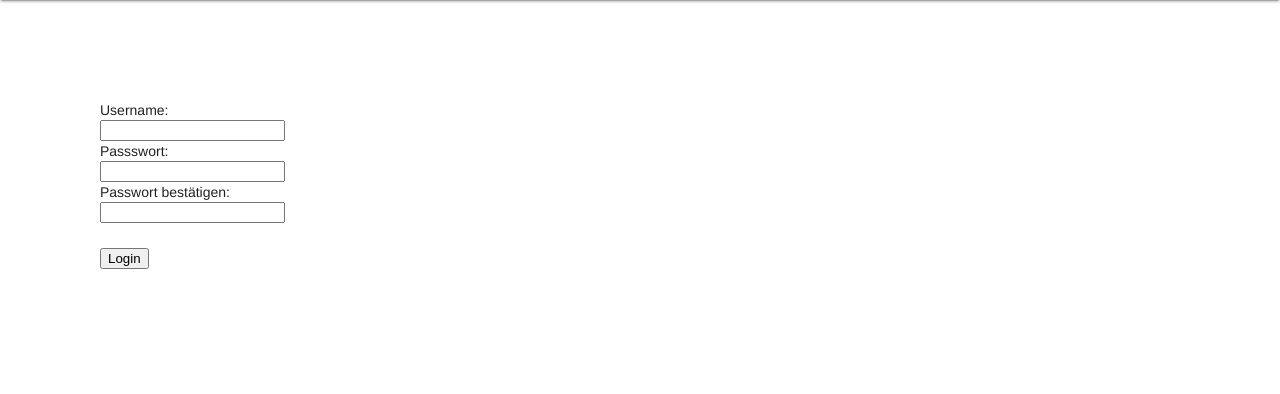
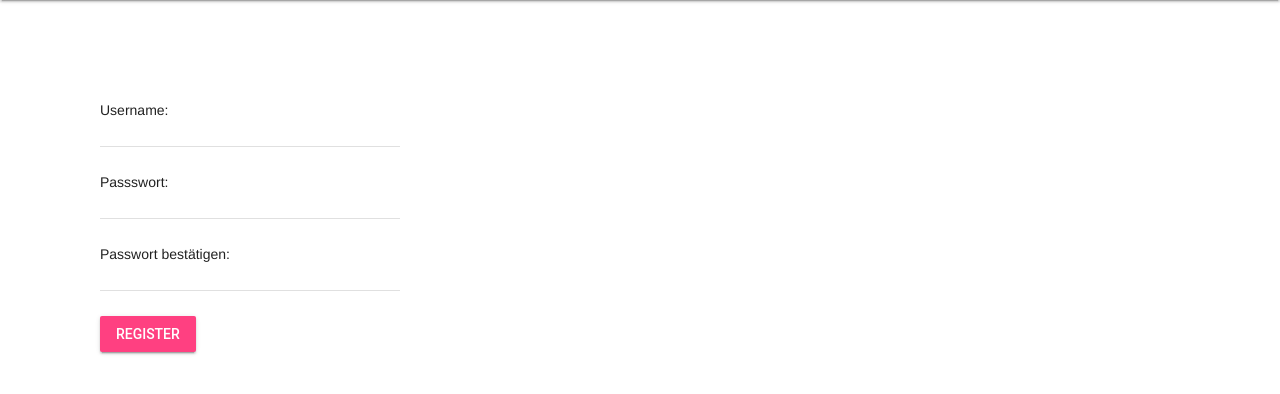
Before and after one commit to Muckilein/Django-Portfolio-Chatapp, a Django app: page /register/ in a window 1280 px wide. Shown: the part 64-458 px from the top of the page. Run offline with Django 5.2, Linux system fonts and the light colour scheme.

Commit message:
seconf commit

```diff
--- a/django_portfolio_app/chat/templates/auth/register.html
+++ b/django_portfolio_app/chat/templates/auth/register.html
@@ -7,12 +7,16 @@
     {% csrf_token %}
     <input name="redirect" type="hidden" value="{{redirect}}">
     Username:
-    <div><input name="username" type="text"></div>
+    <div><input class="mdl-textfield__input width300 maBot25" name="username" type="text"></div>
     Passswort:
-    <div><input name="password" type="password"></div>
+    <div><input class="mdl-textfield__input width300 maBot25" name="password" type="password"></div>
     Passwort bestätigen:
-    <div><input name="password2" type="password"></div>
-    <div><button style="margin-top:25px">Login</button></div>
+    <div><input class="mdl-textfield__input width300 maBot25" name="password2" type="password"></div>
+    <div>
+        <button  class="mdl-button mdl-js-button mdl-button--raised mdl-js-ripple-effect mdl-button--accent">
+          Register
+        </button>
+    </div>
 </form>
 {% endblock content %}
 
--- a/django_portfolio_app/chat/views.py
+++ b/django_portfolio_app/chat/views.py
@@ -7,6 +7,7 @@ from django.contrib.auth.decorators import login_required
 from django.contrib.auth.models import User
 from django.http import JsonResponse
 from django.core import serializers
+from django.contrib.auth import get_user_model
 
 # Create your views here.
 @login_required(login_url='/login/')
@@ -18,7 +19,7 @@ def index(request):
         serializedObj = serializers.serialize('json',[newMessage,])
         return JsonResponse(serializedObj[1:-1],safe=False)
     chatMessages = Message.objects.filter(chat__id=1)
-    return render(request,'chat/index.html',{'username':'Julia','messages':chatMessages})#schaut automatisch im templates Ordner
+    return render(request,'chat/index.html',{'username':request.user,'messages':chatMessages})#schaut automatisch im templates Ordner
 
 def loginView(request):
     redirect = request.GET.get('next')
@@ -54,3 +55,20 @@ def registerView(request):
         else:
              print('passwords are not equal')
      return render(request,'auth/register.html')
+
+def jsonView(request):
+    user =  User.objects.get(id=1)
+    # allUsers = list( User.objects.values())
+    allUsers=User.objects.all()
+    # print(allUsers[0])
+    print(type(allUsers[0]))
+    print(type(user))
+    listUser =[]
+    for allU in allUsers:
+        # listUser.append(allU['first_name'])
+        # print(allU)
+        listUser.append(serializers.serialize('json',[allU,])[1:-1])
+
+    # serializedObj = serializers.serialize('json',[listUser,])
+    # serializedUser= serializers.serialize('json',[user,])[1:-1]
+    return JsonResponse({"users":listUser},safe=False)
--- a/django_portfolio_app/django_portfolio_app/urls.py
+++ b/django_portfolio_app/django_portfolio_app/urls.py
@@ -19,10 +19,12 @@ from django.urls import path
 from chat.views import index
 from chat.views import loginView
 from chat.views import registerView
+from chat.views import jsonView
 
 urlpatterns = [
     path('admin/', admin.site.urls),
     path('chat/', index),
     path('login/', loginView),
     path('register/', registerView),
+    path('json/',jsonView),
 ]
--- a/django_portfolio_app/static/css/style.css
+++ b/django_portfolio_app/static/css/style.css
@@ -1,3 +1,10 @@
 .page-content{
     padding:100px 100px;
    }
+
+   .width300{
+    width: 300px;
+   }
+   .maBot25{
+    margin-bottom: 25px;
+   }
```
Also changed, not shown: django_portfolio_app/chat/templates/auth/login.html (+8 -4 lines), django_portfolio_app/chat/templates/chat/index.html (+24 -0 lines).
